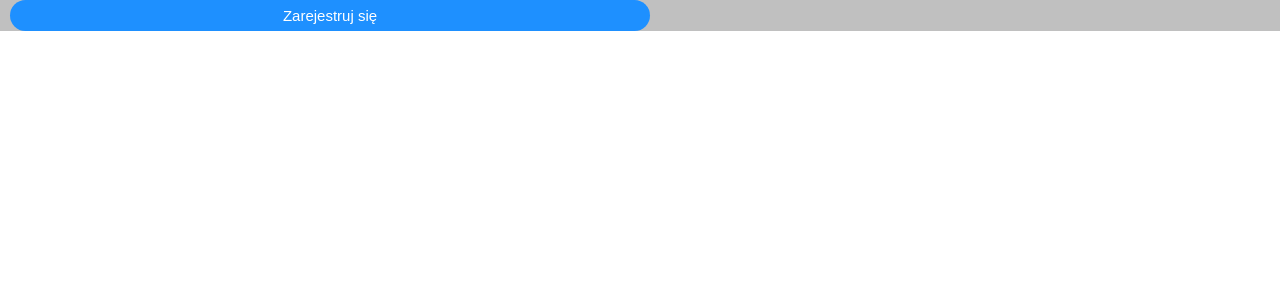
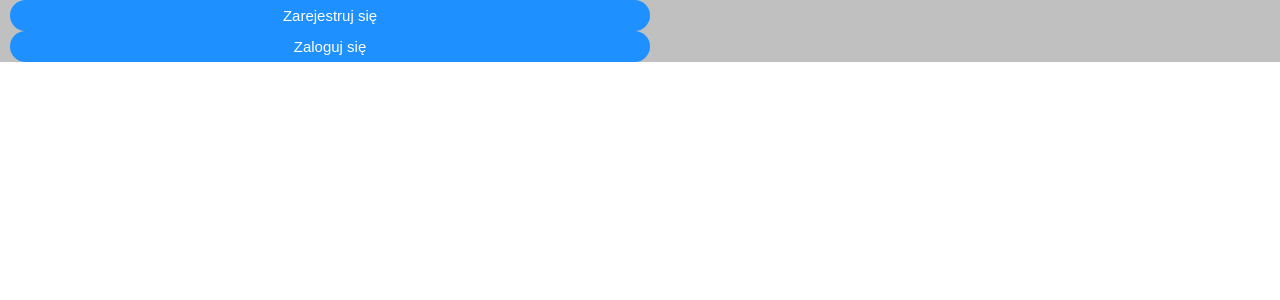
Before and after one commit to arowinsky/WheelchairBasketballApp, a React (Create React App) app: page / in a window 1280 px wide. Shown: the top 300 px of the page. Built offline with nearby package versions, Linux system fonts and the light colour scheme.

Commit message:
Add second button Zaloguj sie in HomeView

```diff
--- a/src/views/HomeView/HomeView.tsx
+++ b/src/views/HomeView/HomeView.tsx
@@ -5,6 +5,7 @@ import Button from 'components/Button/Button';
 const HomeView: React.FunctionComponent = () => (
     <div className={styles.wrapper}>
         <Button>Zarejestruj się</Button>
+        <Button>Zaloguj się</Button>
     </div>
 );
 
```
